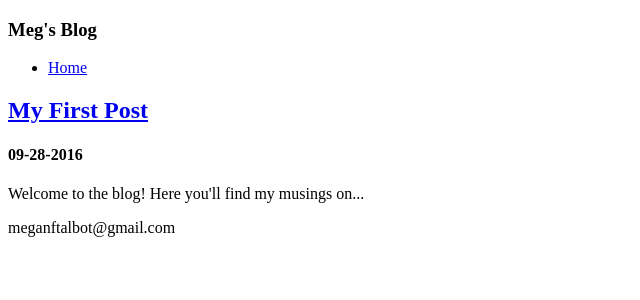
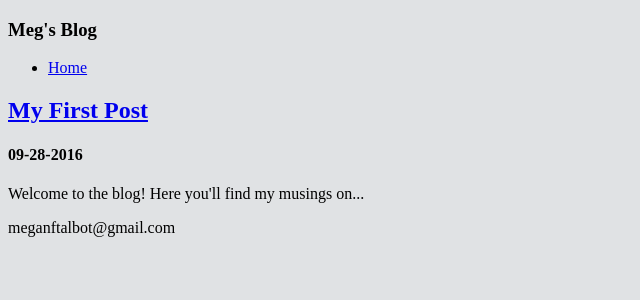
Before and after one commit to meganft/meganft.github.io, a Jekyll site: the page built from index.html, in a window 1280 px wide. Shown: the top 300 px of the page, without its empty margins (0-640 px from the left). Built offline with Jekyll 4.4.1, drawn with Linux system fonts in a browser that asks for light colours.

Commit message:
change color

```diff
--- a/css/styles.css
+++ b/css/styles.css
@@ -1,3 +1,9 @@
 #profilepic {
   height: 100px;
 }
+body {
+  background-color: #e0e2e4;
+}
+site.title {
+  color: #f18973;
+}
```
